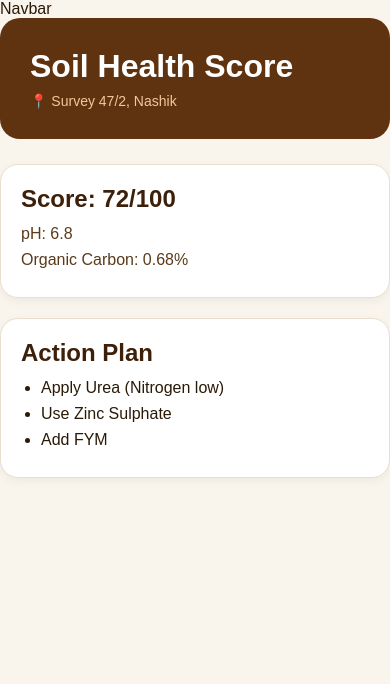
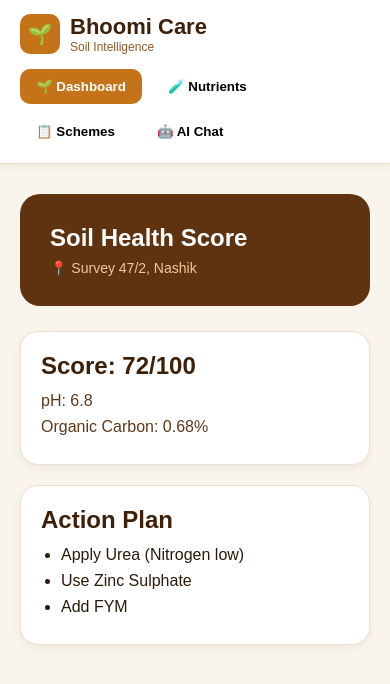
Before and after one commit to Vineet3458/BhoomiCare, a React (Vite) app: page / in a window 390 px wide. Shown: the top 684 px of the page. Built offline with nearby package versions, Linux system fonts and the light colour scheme.

Commit message:
Final Prototype Demo

```diff
--- a/src/App.css
+++ b/src/App.css
@@ -15,10 +15,84 @@ a {
   color: inherit;
 }
 
-.grid-2 {
-  display: grid;
-  grid-template-columns: 1fr 1fr;
-  gap: 20px;
+nav.nav {
+  position: sticky;
+  top: 0;
+  z-index: 100;
+  background: #ffffff;
+  border-bottom: 1px solid #e9dcc8;
+  box-shadow: 0 2px 10px rgba(0, 0, 0, 0.06);
+}
+
+.nav-inner {
+  max-width: 1200px;
+  margin: auto;
+  padding: 14px 20px;
+  display: flex;
+  align-items: center;
+  justify-content: space-between;
+  flex-wrap: wrap;
+  gap: 15px;
+}
+
+.brand {
+  display: flex;
+  align-items: center;
+  gap: 10px;
+}
+
+.brand-icon {
+  width: 40px;
+  height: 40px;
+  background: #c47318;
+  border-radius: 10px;
+  display: flex;
+  align-items: center;
+  justify-content: center;
+  color: white;
+  font-size: 20px;
+}
+
+.brand-name {
+  font-size: 22px;
+  font-weight: bold;
+  color: #3d200a;
+}
+
+.brand-sub {
+  font-size: 12px;
+  color: #8a5b2b;
+}
+
+.nav-tabs {
+  display: flex;
+  gap: 10px;
+  flex-wrap: wrap;
+}
+
+.nav-tab {
+  padding: 10px 16px;
+  border: none;
+  border-radius: 10px;
+  background: transparent;
+  cursor: pointer;
+  font-weight: 600;
+  transition: 0.3s;
+}
+
+.nav-tab:hover {
+  background: #f3e4d0;
+}
+
+.nav-tab.active {
+  background: #c47318;
+  color: white;
+}
+
+.page {
+  max-width: 1200px;
+  margin: auto;
+  padding: 30px 20px;
 }
 
 .hero {
@@ -42,6 +116,12 @@ a {
 .grid-2 {
   display: grid;
   grid-template-columns: 1fr 1fr;
+  gap: 20px;
+}
+
+.grid-3 {
+  display: grid;
+  grid-template-columns: repeat(3, 1fr);
   gap: 20px;
 }
 
@@ -72,9 +152,112 @@ a {
   margin-bottom: 8px;
 }
 
+.chat-box {
+  background: white;
+  border: 1px solid #eadfcf;
+  border-radius: 16px;
+  min-height: 300px;
+  max-height: 400px;
+  overflow-y: auto;
+  padding: 16px;
+  margin-top: 20px;
+  margin-bottom: 15px;
+}
+
+.user-msg,
+.ai-msg {
+  max-width: 75%;
+  padding: 10px 14px;
+  margin-bottom: 10px;
+  border-radius: 14px;
+  font-size: 14px;
+  line-height: 1.5;
+}
+
+.user-msg {
+  background: #c47318;
+  color: white;
+  margin-left: auto;
+  text-align: right;
+}
+
+.ai-msg {
+  background: #f3e4d0;
+  color: #2a1a08;
+  margin-right: auto;
+}
+
+.chat-input {
+  display: flex;
+  gap: 10px;
+}
+
+.chat-input input {
+  flex: 1;
+  padding: 12px 14px;
+  border: 1px solid #d8c3aa;
+  border-radius: 10px;
+  outline: none;
+  font-size: 14px;
+}
+
+.chat-input input:focus {
+  border-color: #c47318;
+}
+
+.chat-input button {
+  background: #c47318;
+  color: white;
+  border: none;
+  padding: 12px 18px;
+  border-radius: 10px;
+  cursor: pointer;
+  font-weight: 600;
+}
+
+.chat-input button:hover {
+  background: #9e5912;
+}
+
+.scheme-link {
+  display: inline-block;
+  margin-top: 10px;
+  padding: 10px 14px;
+  background: #2b721c;
+  color: white;
+  border-radius: 10px;
+  font-weight: 600;
+}
+
+.scheme-link:hover {
+  background: #225717;
+}
+
 @media (max-width: 900px) {
+  .grid-3 {
+    grid-template-columns: 1fr 1fr;
+  }
 
   .grid-2 {
     grid-template-columns: 1fr;
   }
 }
+
+@media (max-width: 600px) {
+  .grid-3 {
+    grid-template-columns: 1fr;
+  }
+
+  .hero h1 {
+    font-size: 24px;
+  }
+
+  .nav-inner {
+    flex-direction: column;
+    align-items: flex-start;
+  }
+
+  .nav-tabs {
+    width: 100%;
+  }
+}
--- a/src/components/Navbar.jsx
+++ b/src/components/Navbar.jsx
@@ -1,9 +1,45 @@
-import React from 'react'
+export default function Navbar({ activeTab, setActiveTab }) {
+  return (
+    <nav className="nav">
+      <div className="nav-inner">
+        <div className="brand">
+          <div className="brand-icon">🌱</div>
+          <div>
+            <div className="brand-name">Bhoomi Care</div>
+            <div className="brand-sub">Soil Intelligence</div>
+          </div>
+        </div>
 
-const Navbar = () => {
-  return (
-    <div>Navbar</div>
-  )
+        <div className="nav-tabs">
+          <button
+            className={activeTab === "home" ? "nav-tab active" : "nav-tab"}
+            onClick={() => setActiveTab("home")}
+          >
+            🌱 Dashboard
+          </button>
+
+          <button
+            className={activeTab === "nutrients" ? "nav-tab active" : "nav-tab"}
+            onClick={() => setActiveTab("nutrients")}
+          >
+            🧪 Nutrients
+          </button>
+
+          <button
+            className={activeTab === "schemes" ? "nav-tab active" : "nav-tab"}
+            onClick={() => setActiveTab("schemes")}
+          >
+            📋 Schemes
+          </button>
+
+          <button
+            className={activeTab === "ai" ? "nav-tab active" : "nav-tab"}
+            onClick={() => setActiveTab("ai")}
+          >
+            🤖 AI Chat
+          </button>
+        </div>
+      </div>
+    </nav>
+  );
 }
-
-export default Navbar
--- a/src/components/Schemes.jsx
+++ b/src/components/Schemes.jsx
@@ -1,9 +1,22 @@
-import React from 'react'
+import { SCHEMES } from "../data/soilData";
 
-const Schemes = () => {
+export default function Schemes() {
   return (
-    <div>Schemes</div>
-  )
+    <div className="page">
+      <h1>Government Schemes</h1>
+
+      <div className="grid-3">
+        {SCHEMES.map((s) => (
+          <div key={s.id} className="card">
+            <h3>{s.name}</h3>
+            <p>{s.full}</p>
+            <p>💰 {s.benefit}</p>
+            <a href={s.link} target="_blank" rel="noreferrer" className="scheme-link">
+  Apply
+</a>
+          </div>
+        ))}
+      </div>
+    </div>
+  );
 }
-
-export default Schemes
```
